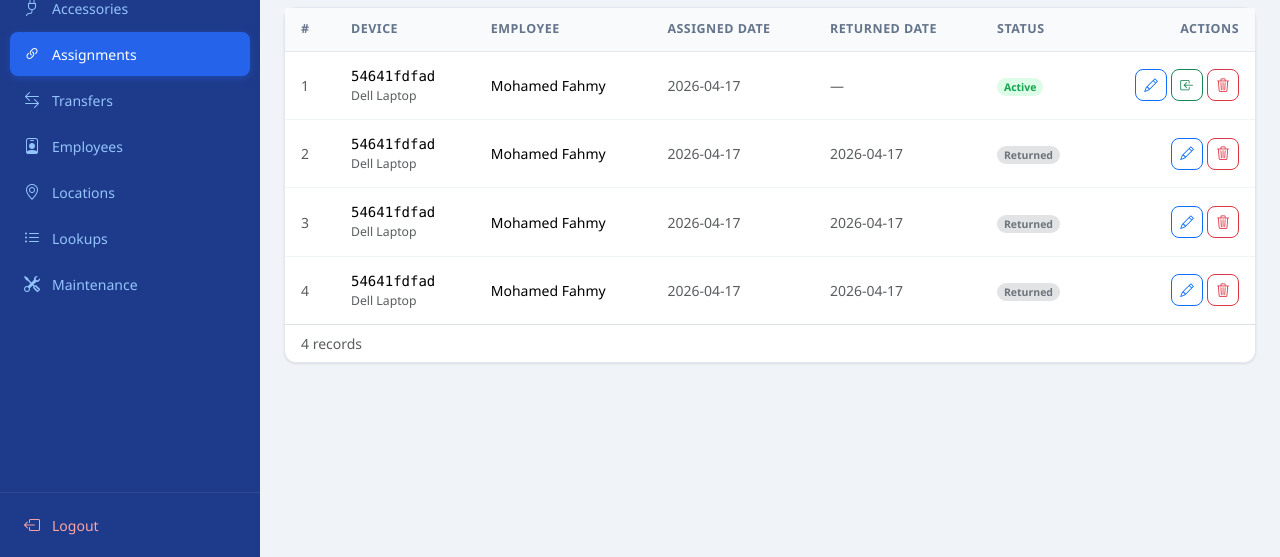
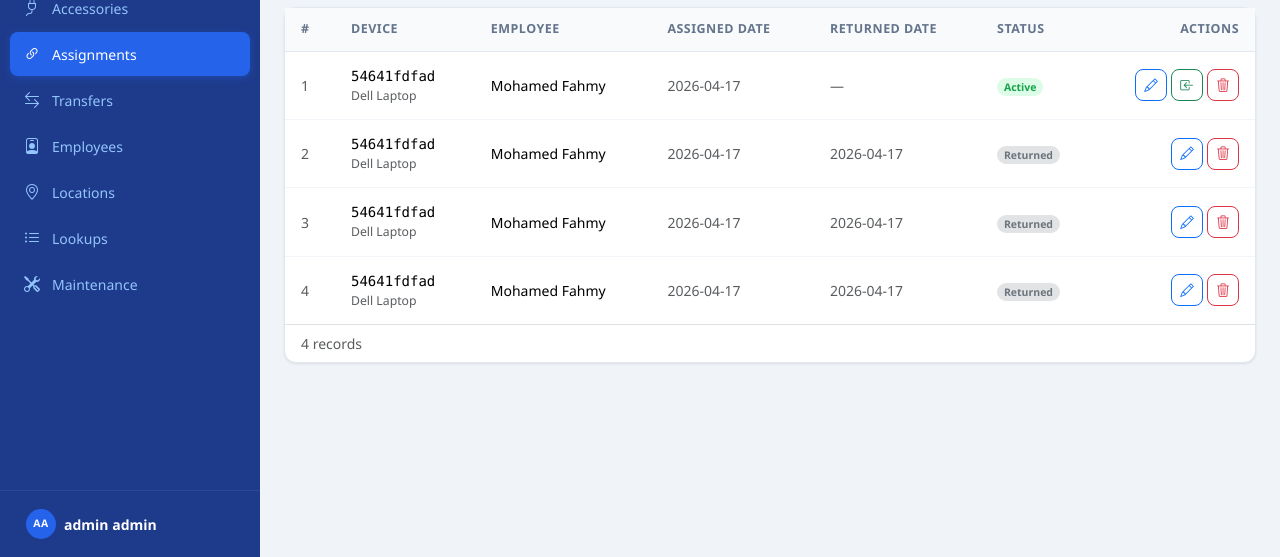
Before and after one commit to MohamedElsawsany/it_assets, a Django app: page /assignments/ in a window 1280 px wide. Shown: the part 243-800 px from the top of the page. Run offline with Django 5.2, Linux system fonts and the light colour scheme; a user stored in the database is signed in; data comes from the database, SQL or seed files in the repository; both versions use the stored data as it was after the commit; some libraries are stand-ins or nearby versions.

Commit message:
Refactor logout functionality in navbar and sidebar to use forms for better security

```diff
--- a/templates/components/navbar.html
+++ b/templates/components/navbar.html
@@ -78,10 +78,13 @@
         </li>
         <li><hr class="dropdown-divider my-1"></li>
         <li>
-          <a class="dropdown-item d-flex align-items-center gap-2" href="{% url 'logout' %}">
-            <i class="bi bi-box-arrow-right text-danger"></i>
-            {% trans "Logout" %}
-          </a>
+          <form method="post" action="{% url 'logout' %}">
+            {% csrf_token %}
+            <button type="submit" class="dropdown-item d-flex align-items-center gap-2">
+              <i class="bi bi-box-arrow-right text-danger"></i>
+              {% trans "Logout" %}
+            </button>
+          </form>
         </li>
       </ul>
     </div>
--- a/templates/components/sidebar.html
+++ b/templates/components/sidebar.html
@@ -119,10 +119,14 @@
 
   <!-- Sidebar footer -->
   <div class="sidebar-footer">
-    <a href="{% url 'logout' %}" class="sidebar-link sidebar-logout">
-      <i class="bi bi-box-arrow-left sidebar-icon"></i>
-      <span>{% trans "Logout" %}</span>
-    </a>
+    <div class="d-flex align-items-center gap-2 px-3 py-2">
+      <div class="user-avatar user-avatar-sm">
+        {{ request.user.first_name|first|upper }}{{ request.user.last_name|first|upper }}
+      </div>
+      <div>
+        <div class="fw-semibold small text-white">{{ request.user.full_name }}</div>
+      </div>
+    </div>
   </div>
 
 </aside>
```
Also changed, not shown: db.sqlite3.
